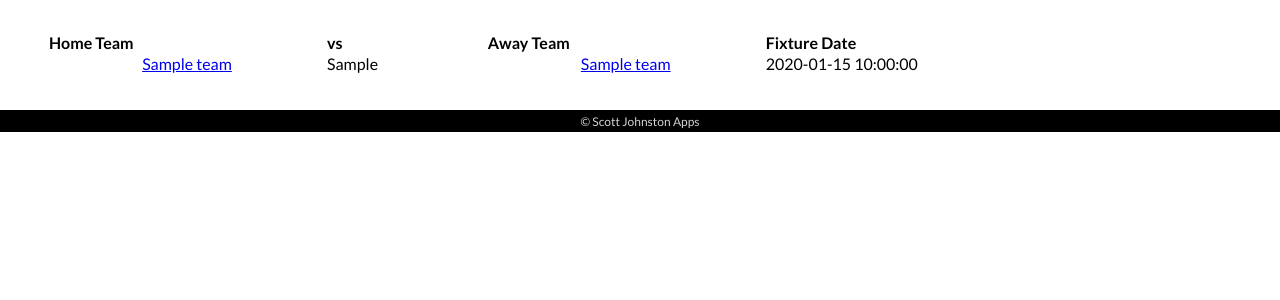
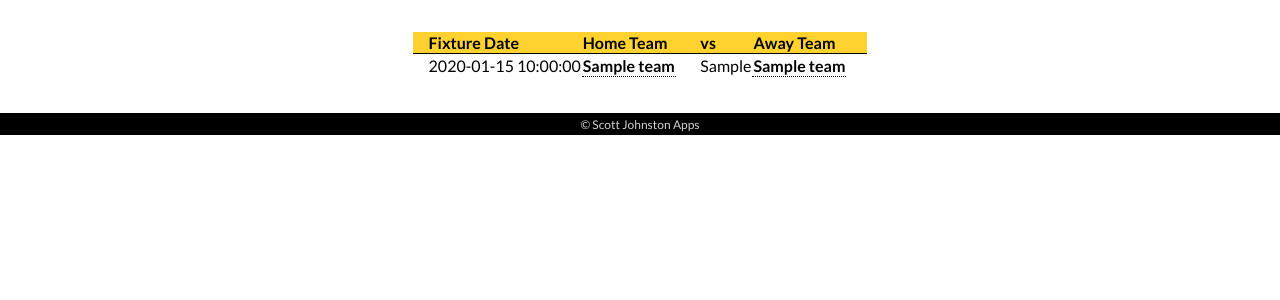
Before and after one commit to SJ47/Sports-Scoring-App, a Flask app: page /fixtures/show in a window 1280 px wide. Shown: the part 179-479 px from the top of the page. Run offline with Flask 2, Linux system fonts and the light colour scheme; a database or web service that is not in the repository returns one stand-in record (values such as "Sample title"); some libraries are stand-ins or nearby versions.

Commit message:
show fixtures main styling checkin

```diff
--- a/static/styles.css
+++ b/static/styles.css
@@ -168,8 +168,58 @@ tfoot > * :hover {
     background-color: white;
 }
 
+
+.table-fixtures {
+    width: auto;
+
+}
+
+.table-fixtures > tbody > tr > td {
+    text-align: left;
+
+}
+
+.table-fixtures > thead > tr> th {
+    padding-right: 2em;
+}
+
+.table-col-teams > a {
+    text-decoration: none;
+    color: var(--secondary-color);
+}
+
+.table-col-fixture-date {
+    padding-left: 1em;
+}
+
+/* Tooltip container */
+.tooltip {
+  position: relative;
+  display: inline-block;
+  border-bottom: 1px dotted var(--secondary-color); /* If you want dots under the hoverable text */
+}
+
+/* Tooltip text */
+.tooltip .tooltiptext {
+  visibility: hidden;
+  width: 120px;
+  background-color: var(--secondary-color);
+  color: white;
+  text-align: center;
+  padding: 5px 0;
+  border-radius: 6px;
+
+  /* Position the tooltip text */
+  position: absolute;
+  z-index: 1;
+}
+
+.tooltip:hover .tooltiptext {
+  visibility: visible;
+}
+
+
 /* END of table styling  */
-
 
 
 .trash-button, .edit-button {
--- a/templates/fixtures/show.html
+++ b/templates/fixtures/show.html
@@ -2,18 +2,24 @@
 
 {% block content %}
 <!-- Display teams in the league -->
-<table>
+
+<table class="table-fixtures">
+    <thead>
         <tr>
+            <th class="table-col-fixture-date">Fixture Date</th>
             <th>Home Team</th>
             <th>vs</th>
             <th>Away Team</th>
-        <th>Fixture Date</th>
-        <!-- <th>Fixture Result</th> -->
+
         </tr>
+    </thead>
+    <tbody>
         {% for fixture in fixtures %}
         <tr>
-        <td><a
+            <td class="table-col-fixture-date">{{fixture.fixture_date}}</td>
+            <td class="table-col-teams table-col-teams__clickable tooltip"><a
                     href="/fixtures/{{teams[fixture.home_team_id-1].team_name}}/team_fixtures">{{teams[fixture.home_team_id-1].team_name}}</a>
+                <span class="tooltiptext">View teams fixtures</span>
             </td>
 
             {% if fixture.fixture_result %}
@@ -22,12 +28,16 @@
             <td>vs</td>
             {% endif %}
 
-        <td><a href="/fixtures/{{teams[fixture.away_team_id-1].team_name}}/team_fixtures">
-                {{teams[fixture.away_team_id-1].team_name}}</a></td>
-        <td>{{fixture.fixture_date}}</td>
+            <td class="table-col-teams table-col-teams__clickable tooltip"><a
+                    href="/fixtures/{{teams[fixture.away_team_id-1].team_name}}/team_fixtures">
+                    {{teams[fixture.away_team_id-1].team_name}}</a>
+                <span class="tooltiptext">View teams fixtures</span>
+            </td>
+
 
         </tr>
         {% endfor %}
+    </tbody>
 </table>
 
 {% endblock %}
```
Lines whose indentation alone changed are shown as unchanged.
